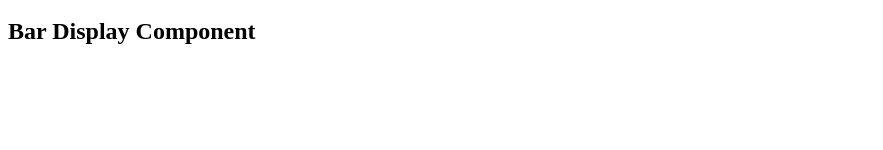
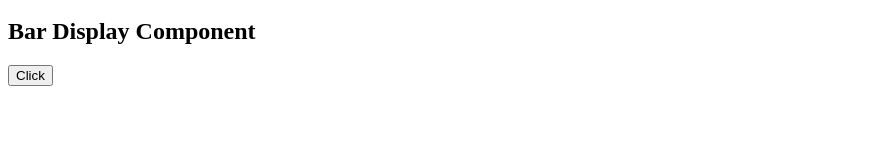
Before and after one commit to jamieab98/Capstone-React, a React (Vite) app: page / in a window 1280 px wide. Shown: the part 150-300 px from the top of the page, without its empty margins (0-883 px from the left). Built offline with nearby package versions, Linux system fonts and the light colour scheme.

Commit message:
Did a test to make sure barData was getting to the BarDisplay component

```diff
--- a/src/App.jsx
+++ b/src/App.jsx
@@ -1,13 +1,16 @@
 import SearchForm from "./components/SearchForm"
 import BarDisplay from "./components/BarDisplay"
+import { useState } from "react"
 
 function App(){
+
+  const [barData, setBarData] = useState([])
 
   return(
     <>
       <h1>App Components</h1>
-      <SearchForm/>
-      <BarDisplay/>
+      <SearchForm setBarData={setBarData}/>
+      <BarDisplay barData={barData}/>
     </>
   )
 }
--- a/src/components/BarDisplay.jsx
+++ b/src/components/BarDisplay.jsx
@@ -1,8 +1,14 @@
-function BarDisplay(){
+function BarDisplay({barData}){
+
+    function onTest(){
+        console.log(barData)
+    }
 
     return(
         <>
             <h2>Bar Display Component</h2>
+
+            <button onClick={onTest}>Click</button>
         </>
     )
 }
--- a/src/components/SearchForm.jsx
+++ b/src/components/SearchForm.jsx
@@ -1,6 +1,6 @@
 import { useState } from "react"
 
-function SearchForm(){
+function SearchForm({setBarData}){
 
     const [searchParameter, setSearchParameter] = useState("")
     const [numberOfReturns, setNumberOfReturns] = useState(1)
@@ -14,8 +14,9 @@ function SearchForm(){
             fetch(`${url}/random`)
             .then(response=>response.json())
             .then((data)=>{
-                const bar_data = data[0]
-                console.log(bar_data)
+                setBarData(data)
+                //const bar_data = data[0]
+                //console.log(bar_data)
             })
             .catch(error=>console.log(error))
         }
@@ -23,8 +24,9 @@ function SearchForm(){
             fetch(`${url}?${searchParameter}=${searchInput}`)
             .then(response=>response.json())
             .then((data)=>{
-                const bar_data = data
-                console.log(bar_data)
+                setBarData(data)
+                //const bar_data = data
+                //console.log(bar_data)
             })
             .catch(error=>console.log(error))
         }
@@ -32,8 +34,9 @@ function SearchForm(){
             fetch(`${url}?${searchParameter}=${searchInput}&per_page=${numberOfReturns}`)
             .then(response=>response.json())
             .then((data)=>{
-                const bar_data = data
-                console.log(bar_data)
+                setBarData(data)
+                //const bar_data = data
+                //console.log(bar_data)
             })
             .catch(error=>console.log(error))
         }
```
